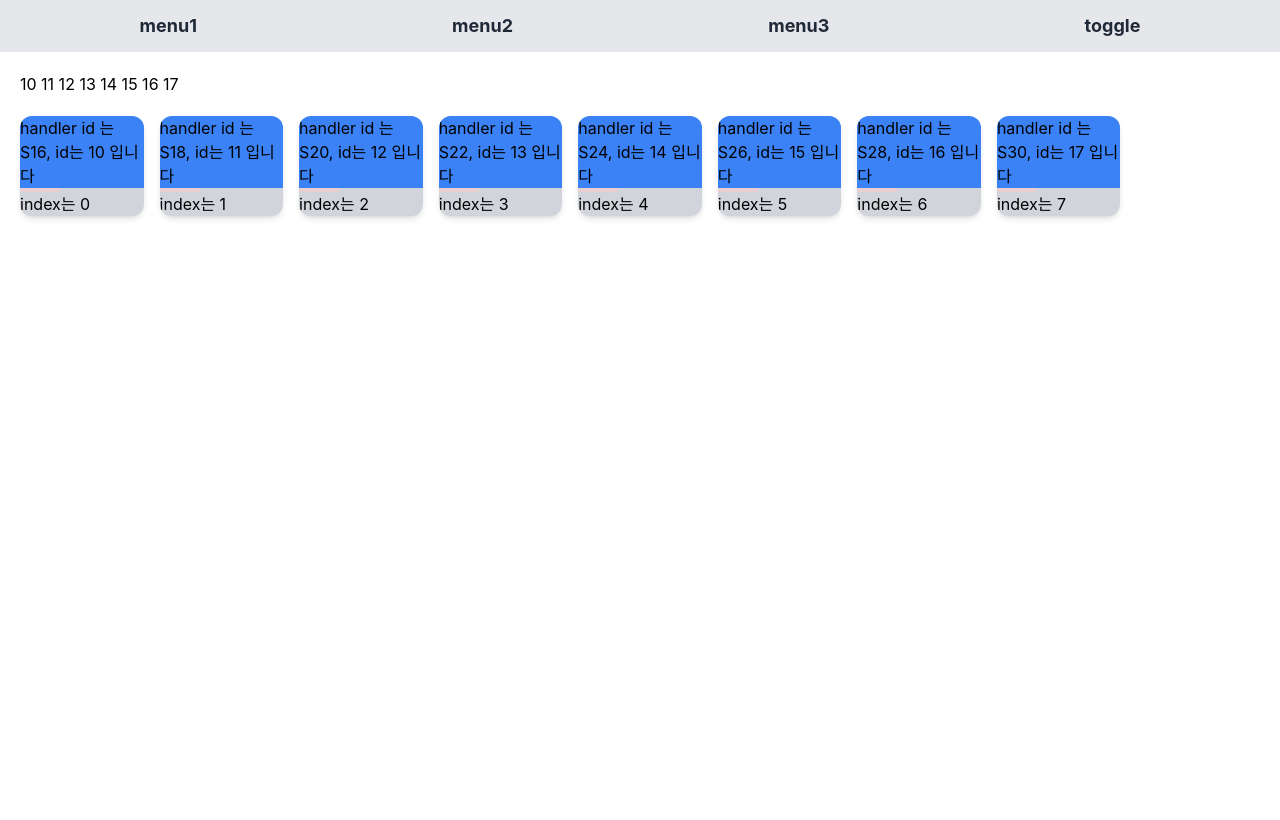
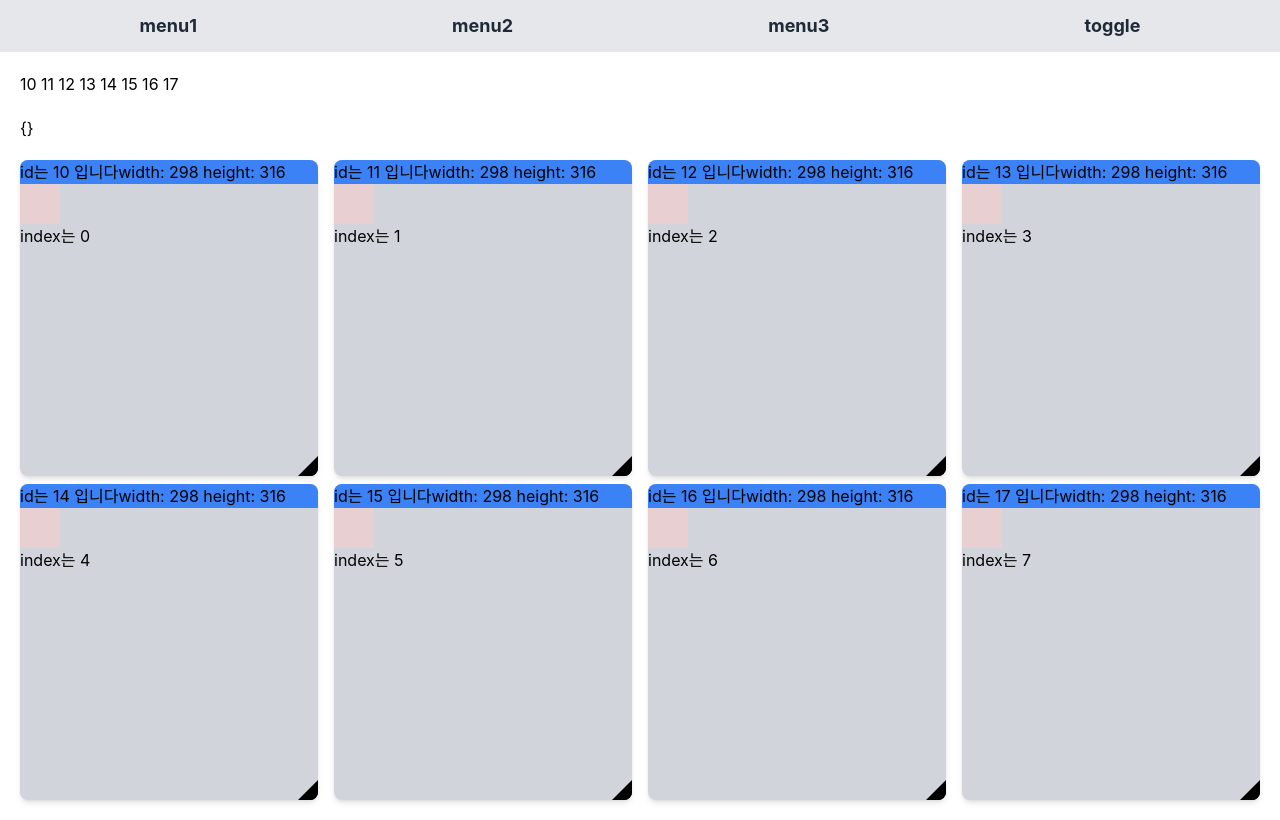
Before and after one commit to Changyoon-Lee/react_dashboard_template, a React (Create React App) app: page / in a window 1280 px wide. Built offline with nearby package versions, Linux system fonts and the light colour scheme.

Commit message:
크기조절 기능 완료

```diff
--- a/src/components/ContentBox.module.css
+++ b/src/components/ContentBox.module.css
@@ -3,8 +3,6 @@
   padding-top: 0;
   display: flex;
   flex-direction: column;
-  grid-column: auto/span 3;
-  grid-row: auto/span 3;
   transition: ease-in 180ms;
   border-radius: 10px;
   background-color: gray;
--- a/src/components/ContentBox.tsx
+++ b/src/components/ContentBox.tsx
@@ -1,23 +1,40 @@
-import React, { useRef } from "react";
+import React, { useEffect, useRef, useState } from "react";
 import { useDrag, useDrop } from "react-dnd";
 import styles from "./ContentBox.module.css";
+import { BoxState } from "./DashBoard";
 interface ContentBoxProps {
   id: number;
   index: number;
+  gridRowSpan: number;
+  gridColSpan: number;
   moveBox: (boxId: number, toIndex: number) => void;
 }
 /**
  * Your Component
  */
-export default function ContentBox({ id, index, moveBox }: ContentBoxProps) {
-  const [{ isDragging, handlerId }, connectDrag, dragPreview] = useDrag(
+export default function ContentBox({
+  id,
+  index,
+  gridRowSpan,
+  gridColSpan,
+  moveBox,
+}: ContentBoxProps) {
+  const ref = useRef<HTMLDivElement>(null);
+
+  const [width, setWidth] = useState(0);
+  const [hieght, setHiehgt] = useState(0);
+  useEffect(() => {
+    setWidth(ref.current ? ref.current.offsetWidth : 0);
+    setHiehgt(ref.current ? ref.current.offsetHeight : 0);
+    console.log(width, hieght);
+  }, [ref.current, gridRowSpan, gridColSpan]);
+  const [{ isDragging }, connectDrag, dragPreview] = useDrag(
     // dragPreview: 드래그 도중에 보여줄 화면
     () => ({
       type: "Box", //It is used by the "accept" specification of drop targets.
       item: { id, index }, // item에 선언되는 것은 drop tartet에서 알수 있는 drag source 정보이다
       collect: (monitor) => ({
         isDragging: monitor.isDragging(), // isDragging 변수가 현재 드래깅중인지 아닌지를 기록
-        handlerId: monitor.getHandlerId(),
       }),
       end: (item, monitor) => {
         //드래그가 끝났을 때 작동하는 부분,
@@ -56,22 +73,54 @@ export default function ContentBox({ id, index, moveBox }: ContentBoxProps) {
     [moveBox]
   );
 
+  const [{ isResizing }, connectResize] = useDrag(
+    // dragPreview: 드래그 도중에 보여줄 화면
+    () => ({
+      type: "Resize", //It is used by the "accept" specification of drop targets.
+      item: { id, gridRowSpan, gridColSpan, width, hieght }, // item에 선언되는 것은 drop tartet에서 알수 있는 drag source 정보이다
+      collect: (monitor) => ({
+        isResizing: monitor.isDragging(), // isDragging
+      }),
+      end: (item, monitor) => {
+        //드래그가 끝났을 때 작동하는 부분,
+        const { gridRowSpan: originRow, gridColSpan: originCol } = item; // box를 내려놓을때 먼저 초기 id,index를 받아온다
+        const didDrop = monitor.didDrop(); // check whether or not the drop was handled by a compatible drop target.
+        if (!didDrop) {
+          //connectDrop으로 선언한 태그위에 드랍되지 않았을때
+          console.log("크기변경실패");
+        }
+      },
+    }),
+    [width, hieght]
+  );
+
+  connectDrag(connectDrop(ref));
   return (
     /* This is optional. The dragPreview will be attached to the dragSource by default */
     <div
-      ref={connectDrop}
-      style={{ opacity: isDragging ? 0.5 : 1 }}
-      className={`relative flex flex-col column row-span-${3} col-span-${3} bg-gray-300 rounded-xl shadow-md overflow-hidden`} //{styles.box} //
+      ref={ref}
+      className={`relative flex flex-col column row-span-${gridRowSpan} col-span-${gridColSpan} bg-gray-300 rounded-lg shadow-md overflow-hidden`} //{styles.box} //
+      style={{
+        opacity: isDragging ? 0.5 : 1,
+        gridColumn: `auto/span ${gridColSpan}`,
+        gridRow: `auto/span ${gridRowSpan}`,
+      }}
     >
-      <div
-        ref={connectDrag}
-        className="bg-blue-500"
-        data-handler-id={handlerId}
-      >
-        handler id 는 {handlerId?.toString()}, id는 {id} 입니다
+      <div className="bg-blue-500">
+        <span>id는 {id} 입니다</span>
+        <span>
+          width: {width} height: {hieght}
+        </span>
       </div>
       <div className="bg-red-200 opacity-50 w-10 h-10"></div>
-      <div>index는 {index}</div>
+      <div>
+        index는 {index}{" "}
+        {isResizing ? `${gridRowSpan || 3} x ${gridColSpan || 3}` : ""}
+      </div>
+      <div
+        className="absolute bottom-0 right-0 w-0 h-0 border-[10px] border-black border-t-transparent border-l-transparent cursor-nw-resize"
+        ref={connectResize}
+      ></div>
     </div> //The drag ref marks this node as being the "pick-up" node
   );
 }
--- a/src/components/DashBoard.module.css
+++ b/src/components/DashBoard.module.css
@@ -1,6 +1,6 @@
 .grid {
   display: grid;
-  grid-template-columns: repeat(9, 1fr);
+  grid-template-columns: repeat(12, 1fr);
   grid-auto-rows: minmax(50px, 100px);
   gap: 0.5em 1em;
 }
--- a/src/components/DashBoard.tsx
+++ b/src/components/DashBoard.tsx
@@ -1,12 +1,20 @@
 import ContentBox from "./ContentBox";
 import { useState } from "react";
 import styles from "./DashBoard.module.css";
+import { useDrop } from "react-dnd";
 interface DashBoardProps {
   children?: React.ReactNode;
 }
-
+export interface BoxState {
+  row?: number;
+  col?: number;
+}
+interface BoxStates {
+  [id: number]: BoxState;
+}
 function DashBoard({ children }: DashBoardProps) {
   const [order, setOrder] = useState([10, 11, 12, 13, 14, 15, 16, 17]); //각 자리는 index고 해당 index의 id값은 value 임
+  const [boxStates, setBoxStates] = useState<BoxStates>({}); // key : id , value : {col, row}
   const moveBox = (boxId: number, toIndex: number): void => {
     //boxId 를 toIndex로 이동
     const preIndex = order.indexOf(boxId); // boxId의 기존인덱스
@@ -19,13 +27,69 @@ function DashBoard({ children }: DashBoardProps) {
     setOrder(newOrder); // order를 새로 업데이트
   };
 
-  console.log(`order는 ${order}`);
+  const [, connectResizeDrop] = useDrop(() => ({
+    accept: "Resize",
+    //   canDrop: () => false, // 이동 안되는 조건설정하고 싶을때 여기다 설정
+    hover: (
+      {
+        //인풋은 드래그하고있는 오브젝트정보
+        id: id,
+        gridRowSpan: currentRowSize,
+        gridColSpan: currentColSize,
+        width,
+        hieght,
+      }: {
+        id: number;
+        gridRowSpan: number;
+        gridColSpan: number;
+        width: number;
+        hieght: number;
+      },
+      monitor
+    ): void => {
+      const XYcoord = monitor.getDifferenceFromInitialOffset();
+
+      const { x, y } = XYcoord || { x: 0, y: 0 };
+      // console.log(width, hieght);
+      const thresX = width / currentColSize;
+      const thresY = hieght / currentRowSize;
+      //   console.log(thresX, thresY);
+      if (Math.abs(x) > thresX || Math.abs(y) > thresY) {
+        currentColSize += Math.round(x / thresX);
+        currentRowSize += Math.round(y / thresY);
+
+        // let newState = { ...boxStates };
+        // newState[id] = {
+        //   row: currentRowSize > 3 ? currentRowSize : 3,
+        //   col: currentColSize > 3 ? currentColSize : 3,
+        // };
+        setBoxStates((prevState) => {
+          let newState = { ...prevState };
+          newState[id] = {
+            row: currentRowSize > 3 ? currentRowSize : 3,
+            col: currentColSize > 3 ? currentColSize : 3,
+          };
+          return newState;
+        });
+      }
+    },
+  }));
+
+  //   console.log(`order는 ${order}`);
   return (
     <div className="p-5 space-y-5">
       <div>{order.join(" ")}</div>
-      <div className={styles.grid}>
+      <div>{JSON.stringify(boxStates)}</div>
+      <div className={styles.grid} ref={connectResizeDrop}>
         {order.map((i, index) => (
-          <ContentBox id={i} index={index} moveBox={moveBox} key={i} />
+          <ContentBox
+            id={i}
+            index={index}
+            gridRowSpan={boxStates[i]?.row || 3}
+            gridColSpan={boxStates[i]?.col || 3}
+            moveBox={moveBox}
+            key={i}
+          />
         ))}
       </div>
     </div>
```
